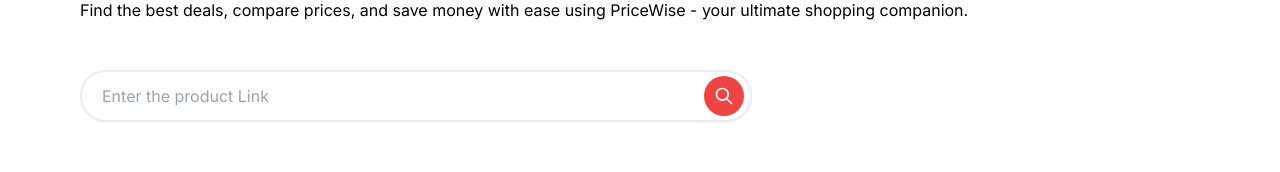
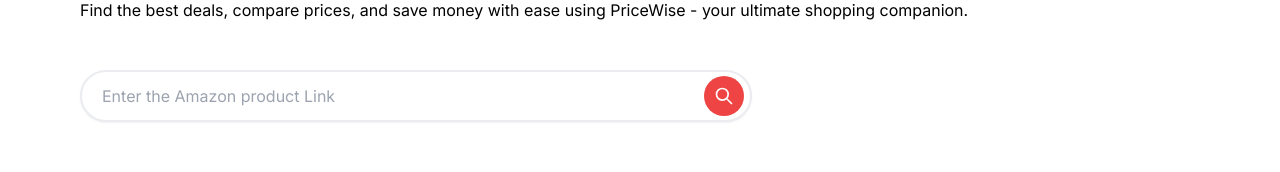
Before and after one commit to HuziiDev/Amazon_price_tracker, a Next.js app: page / in a window 1280 px wide. Shown: the part 382-554 px from the top of the page. Built offline with nearby package versions, Linux system fonts and the light colour scheme; no server answers; the database is empty.

Commit message:
edited search bar placeholder

```diff
--- a/components/SearchBar.tsx
+++ b/components/SearchBar.tsx
@@ -44,7 +44,7 @@
                 <input
                     className='w-full py-3 pl-5 pr-12 text-gray-700 bg-white border-2 border-gray-200 rounded-full focus:outline-none focus:border-red-500 focus:ring-4 focus:ring-red-100 transition-all duration-300 shadow-sm'
                     type="text"
-                    placeholder='Enter the product Link'
+                    placeholder='Enter the Amazon product Link'
                     value={SearchPrompt}
                     onChange={(e) => setSearchPrompt(e.target.value)}
                 />
```
